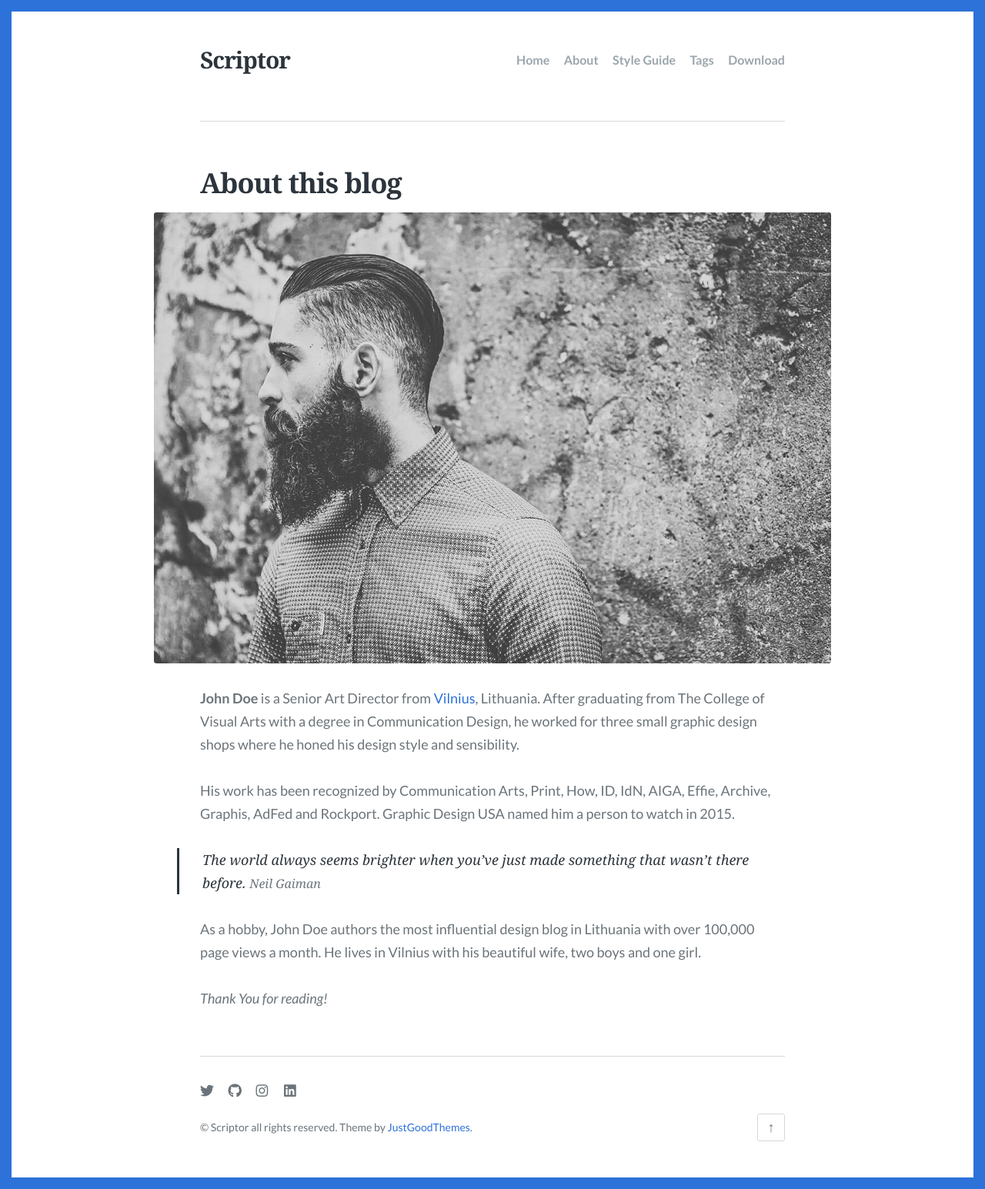
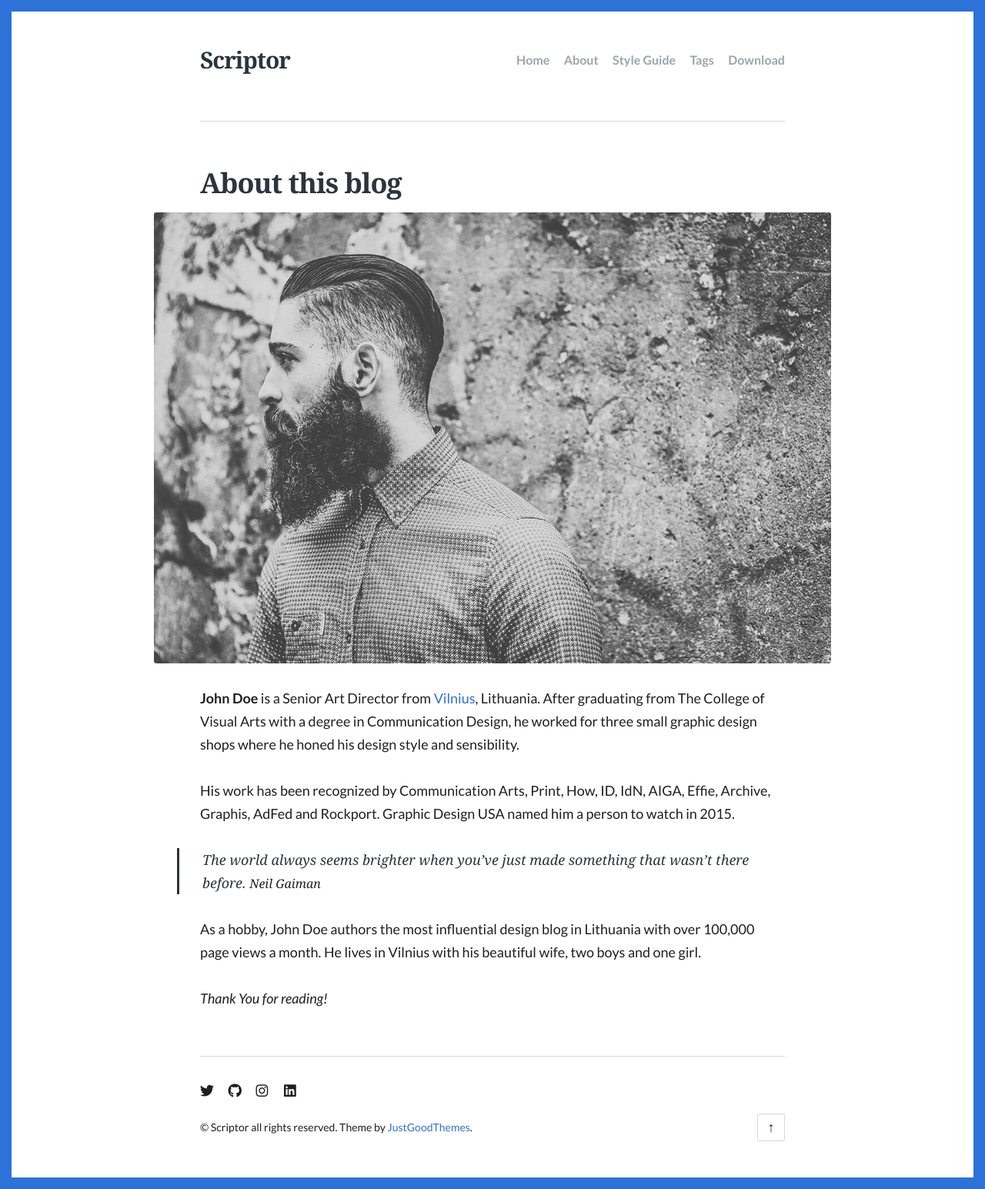
Before and after one commit to JustGoodThemes/Scriptor-Jekyll-Theme, a Jekyll site: the page built from about.md, in a window 1280 px wide. Shown: the whole page at 77% size. Built offline with Jekyll 4.4.1, drawn with Linux system fonts in a browser that asks for light colours; some web fonts are replaced.

Commit message:
Update style.scss

```diff
--- a/assets/css/style.scss
+++ b/assets/css/style.scss
@@ -33,7 +33,7 @@ $font: (
 {% assign accent = site.accent_color | default: '#2d72d9' %}
 $palette: (
   accent:    {{ accent }},
-  primary:   #6b747a,
+  primary:   #201F1F,
   secondary: #2c343c,
   meta:      #9ba6ad,
   border:    #d7d7d7,
```
